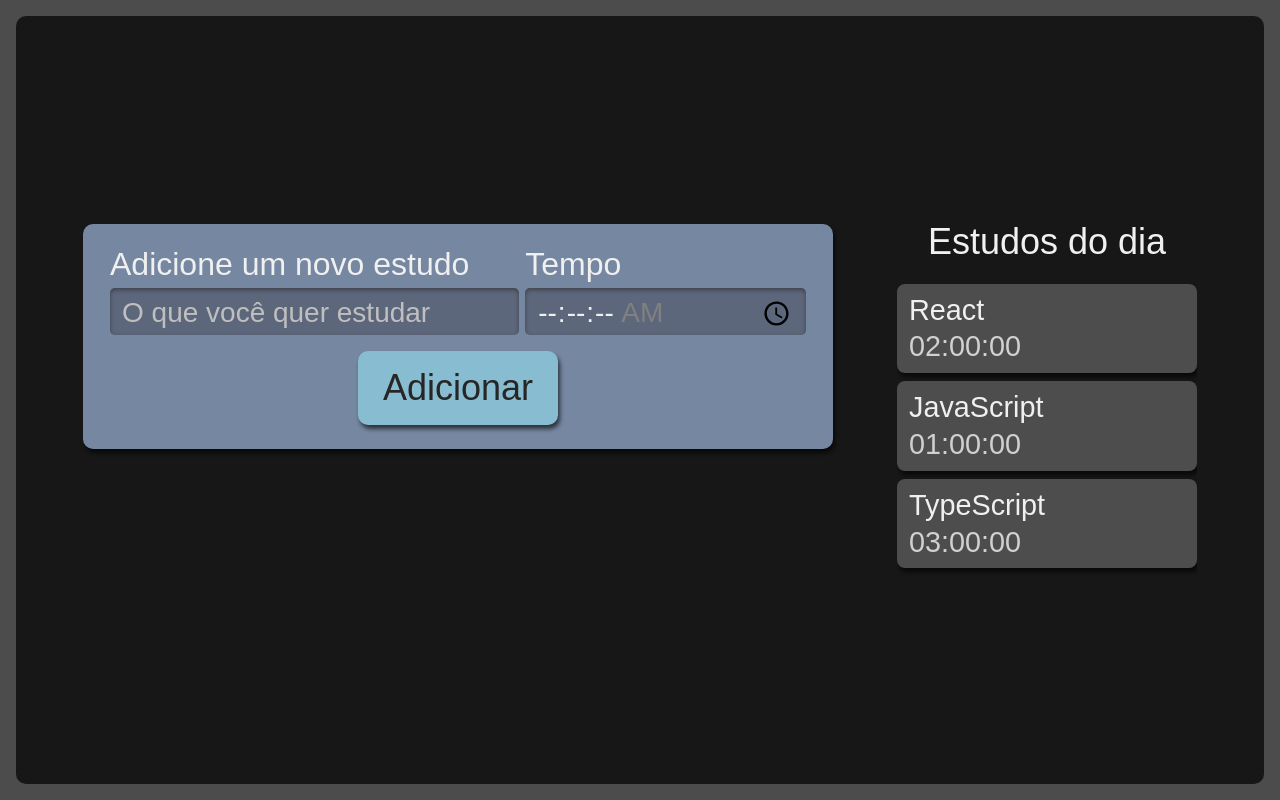
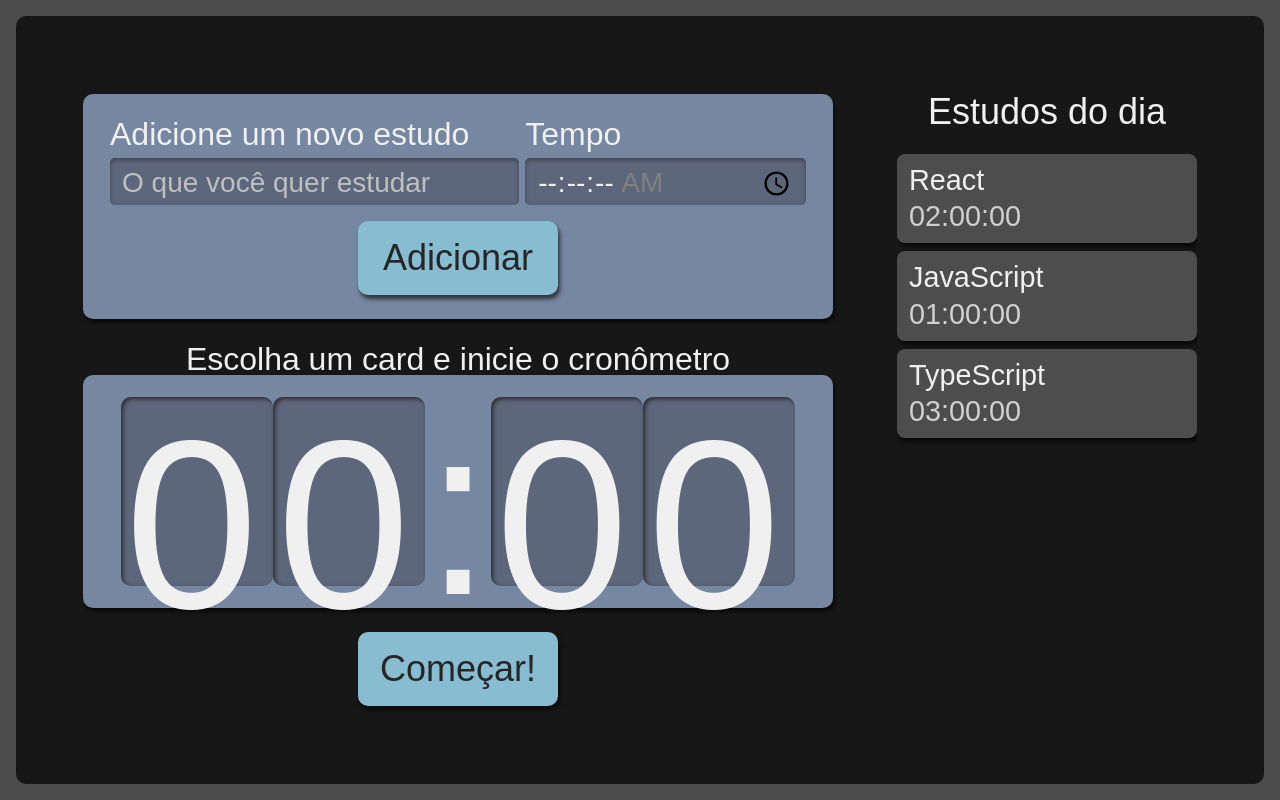
Before and after one commit to GustavoVieiraa/React-escrevendo-com-Typescript, a React (Create React App) app in the folder alura-gustadev-studies/: page / in a window 1280 px wide. Built offline with nearby package versions, Linux system fonts and the light colour scheme; the HTML template or start-up script is replaced by a standard one.

Commit message:
feat: Adicionado o Cronometo e Relogio para nossa aplicação e sua estilização.

```diff
--- /dev/null
+++ b/alura-gustadev-studies/src/components/Cronometro/Cronometro.module.scss
@@ -0,0 +1,59 @@
+.cronometro {
+  display: flex;
+  flex-direction: column;
+  align-items: center;
+  grid-area: cronometro;
+
+  .relogioWrapper {
+    align-items: center;
+    background-color: #7687A1;
+    border-radius: 10px;
+    box-shadow: 2px 4px 4px #0000009F;
+    box-sizing: border-box;
+    display: flex;
+    font-size: 5rem;
+    justify-content: center;
+    margin-bottom: 24px;
+    padding: 16px 12px;
+    width: 100%;
+  }
+
+  .titulo {
+    font-size: 2rem;
+  }
+
+  button {
+    background-color: #88bcd1;
+    border-radius: 10px;
+    box-shadow: 2px 4px 4px #0000009F;
+    color: #272626;
+    cursor: pointer;
+    font-size: 1.25rem;
+    padding: 16px;
+    width: 150px;
+
+    &:active {
+      background-color: #7CA6B7;
+      box-shadow: 2px 2px 4px #0000009F inset;
+      cursor: auto;
+    }
+  }
+
+  @media screen and (min-width:1280px) {
+
+    .relogioWrapper{
+      font-size: 15rem;
+    }
+
+    p {
+      font-size: 2rem;
+    }
+
+    button {
+      grid-column-start: span 2;
+      justify-self: center;
+      width: 200px;
+      font-size: 2.25rem;
+    }
+  }
+}
--- /dev/null
+++ b/alura-gustadev-studies/src/components/Cronometro/Cronometro.tsx
@@ -0,0 +1,15 @@
+import Button from "../Button/Button";
+import Relogio from "./Relogio/Relogio";
+import style from "./Cronometro.module.scss";
+
+export function Cronometro() {
+  return (
+    <div className={style.cronometro}>
+      <p className={style.titulo}>Escolha um card e inicie o cronômetro</p>
+      <div className={style.relogioWrapper}>
+        <Relogio />
+      </div>
+      <Button name="Começar!" />
+    </div>
+  );
+}
--- /dev/null
+++ b/alura-gustadev-studies/src/components/Cronometro/Relogio/Relogio.module.scss
@@ -0,0 +1,21 @@
+.relogioNumero {
+  background-color: #5D677C;
+  box-shadow: 2px 2px 4px #2B2B2B inset;
+  height: 3.6rem;
+  width: 3rem;
+  padding: 8px 4px;
+  border-radius: 10px;
+
+  @media screen and (min-width:1280px) {
+    height: 10.8rem;
+    width: 9rem;
+  }
+}
+
+.relogioDivisao {
+  height: 4.2rem;
+
+  @media screen and (min-width:1280px) {
+    height: 12.6rem;
+  }
+}
--- /dev/null
+++ b/alura-gustadev-studies/src/components/Cronometro/Relogio/Relogio.tsx
@@ -0,0 +1,13 @@
+import style from "./Relogio.module.scss";
+
+export default function Relogio() {
+  return (
+    <>
+      <span className={style.relogioNumero}>0</span>
+      <span className={style.relogioNumero}>0</span>
+      <span className={style.relogioDivisao}>:</span>
+      <span className={style.relogioNumero}>0</span>
+      <span className={style.relogioNumero}>0</span>
+    </>
+  );
+}
--- a/alura-gustadev-studies/src/pages/App.tsx
+++ b/alura-gustadev-studies/src/pages/App.tsx
@@ -2,12 +2,14 @@
 import Formulario from "../components/Formulario/Formulario";
 import List from "../components/List/List";
 import style from "../pages/App.module.scss";
+import { Cronometro } from "../components/Cronometro/Cronometro";
 
 function App() {
   return (
     <div className={style.AppStyle}>
       <Formulario />
       <List />
+      <Cronometro />
     </div>
   );
 }
```
